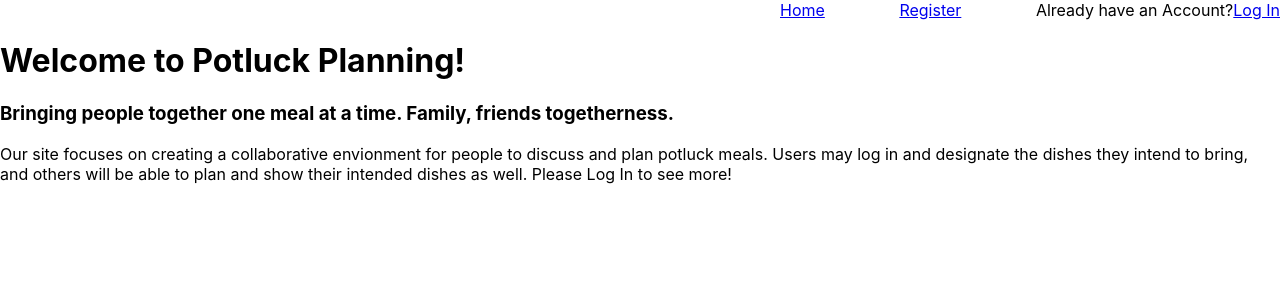
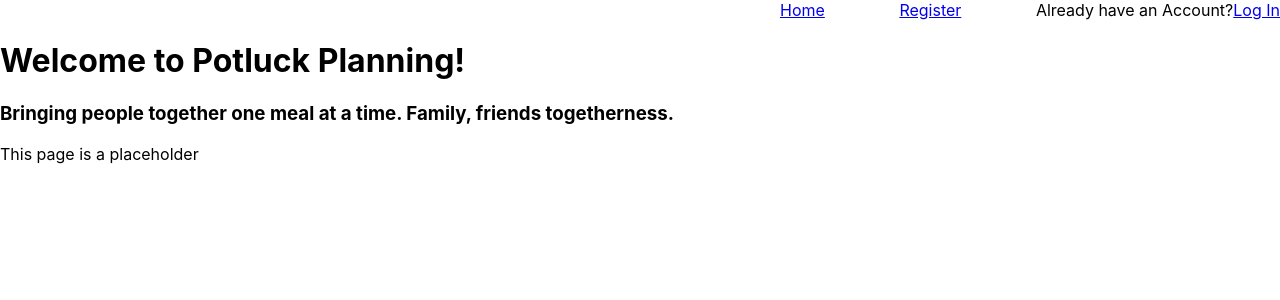
Before and after one commit to Potluck-Planner-1/Potluck-FE, a React (Create React App) app: page / in a window 1280 px wide. Shown: the top 300 px of the page. Built offline with nearby package versions, Linux system fonts and the light colour scheme.

Commit message:
editted pathing

```diff
--- a/src/components/home.js
+++ b/src/components/home.js
@@ -14,7 +14,7 @@ export default function Home(){
 
             <h1>Welcome to Potluck Planning!</h1>
             <h3>Bringing people together one meal at a time. Family, friends togetherness. </h3>
-            <p>Our site focuses on creating a collaborative envionment for people to discuss and plan potluck meals. Users may log in and designate the dishes they intend to bring, and others will be able to plan and show their intended dishes as well. Please Log In to see more!</p>
+            <p>This page is a placeholder</p>
         </div>
     )
 }
```
